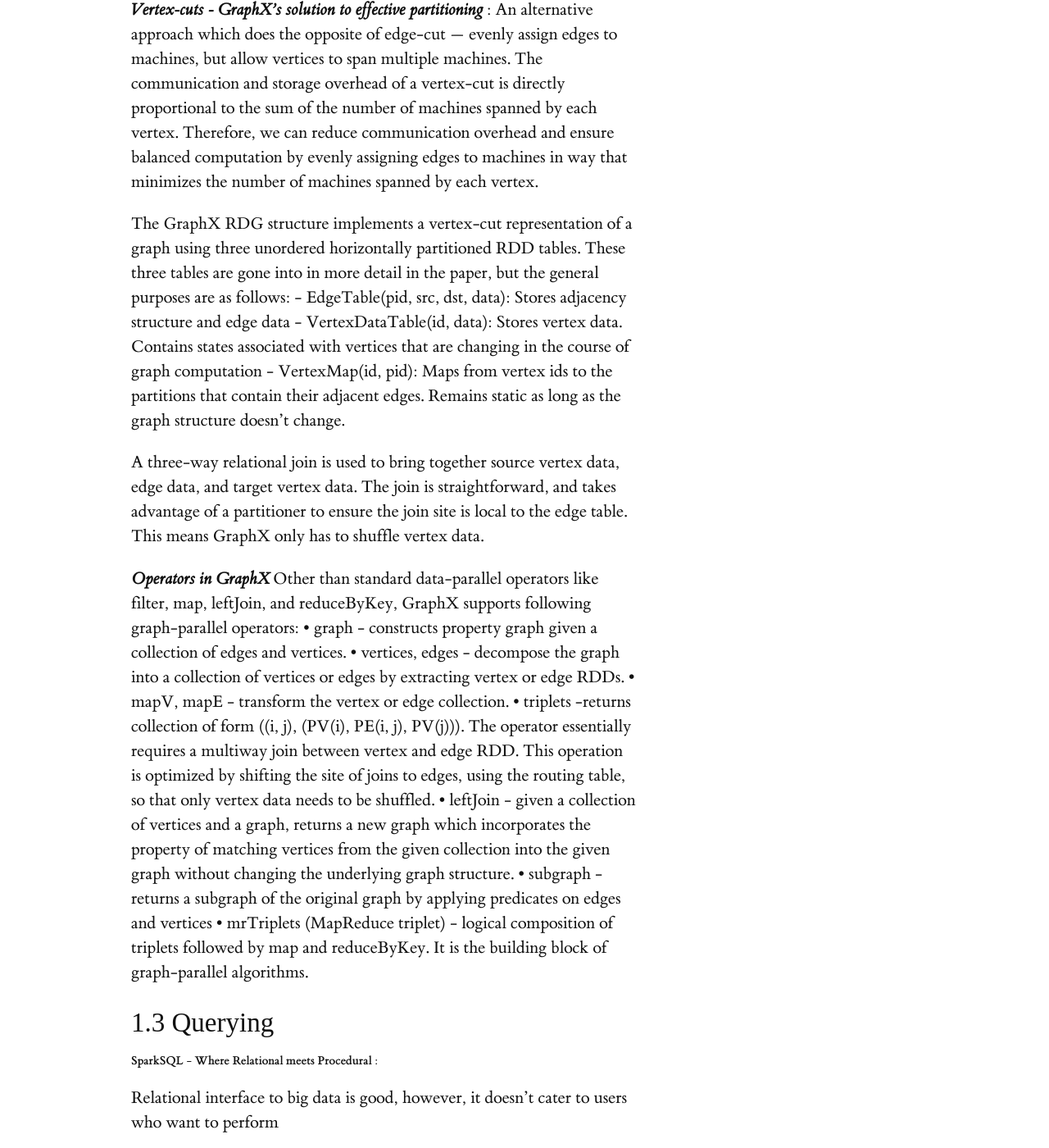
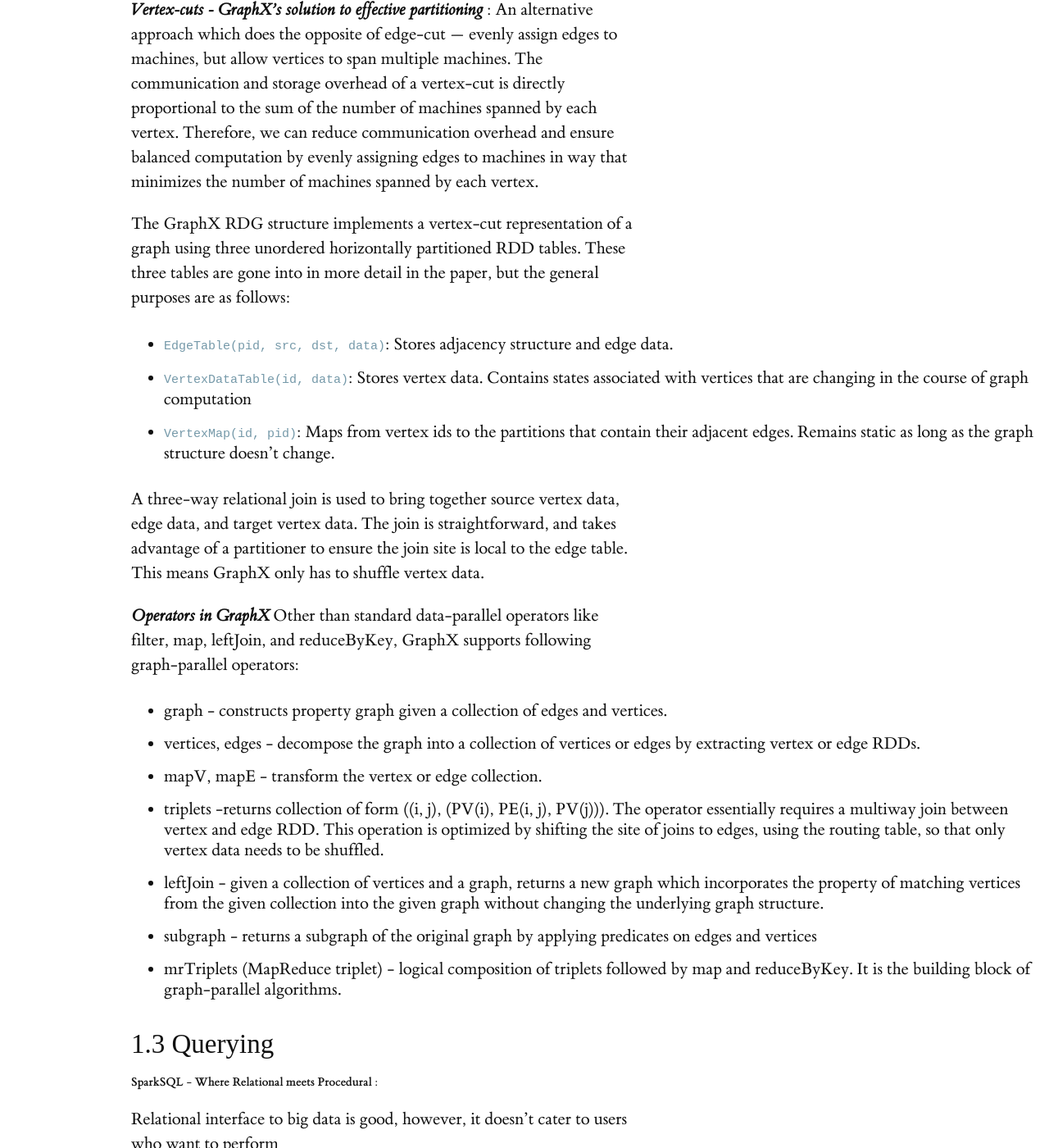
Before and after one commit to heathermiller/dist-prog-book, a Jekyll site: the page built from chapter/8/big-data.md, in a window 1280 px wide and 1400 px high, scrolled down 14248 px. Shown: the whole window at 82% size. Built offline with Jekyll 4.4.1, drawn with Linux system fonts in a browser that asks for light colours; some web fonts are replaced; formulas are drawn with MathJax 3.

Commit message:
ensuring correctness in alignment

```diff
--- a/chapter/8/big-data.md
+++ b/chapter/8/big-data.md
@@ -238,21 +238,23 @@
 ***Vertex-cuts - GraphX’s solution to effective partitioning*** : An alternative approach which does the opposite of edge-cut — evenly assign edges to machines, but allow vertices to span multiple machines. The communication and storage overhead of a vertex-cut is directly proportional to the sum of the number of machines spanned by each vertex. Therefore, we can reduce communication overhead and ensure balanced computation by evenly assigning edges to machines in way that minimizes the number of machines spanned by each vertex.
 
 The GraphX RDG structure implements a vertex-cut representation of a graph using three unordered horizontally partitioned RDD tables. These three tables are gone into in more detail in the paper, but the general purposes are as follows:
-	- EdgeTable(pid, src, dst, data): Stores adjacency structure and edge data
-	- VertexDataTable(id, data): Stores vertex data. Contains states associated with vertices that are changing in the course of graph computation
-	- VertexMap(id, pid): Maps from vertex ids to the partitions that contain their adjacent edges. Remains static as long as the graph structure doesn’t change.
+
+- `EdgeTable(pid, src, dst, data)`: Stores adjacency structure and edge data.
+-  `VertexDataTable(id, data)`: Stores vertex data. Contains states associated with vertices that are changing in the course of graph computation
+- `VertexMap(id, pid)`: Maps from vertex ids to the partitions that contain their adjacent edges. Remains static as long as the graph structure doesn’t change.
 
 A three-way relational join is used to bring together source vertex data, edge data, and target vertex data. The join is straightforward, and takes advantage of a partitioner to ensure the join site is local to the edge table. This means GraphX only has to shuffle vertex data.
 
 ***Operators in GraphX***
 Other than standard data-parallel operators like filter, map, leftJoin, and reduceByKey, GraphX supports following graph-parallel operators:
-	•	graph - constructs property graph given a collection of edges and vertices.
-	•	vertices, edges - decompose the graph into a collection of vertices or edges by extracting vertex or edge RDDs.
-	•	mapV, mapE - transform the vertex or edge collection.
-	•	triplets -returns collection of form ((i, j), (PV(i), PE(i, j), PV(j))). The operator essentially requires a multiway join between vertex and edge RDD. This operation is optimized by shifting the site of joins to edges, using the routing table, so that only vertex data needs to be shuffled.
-	•	leftJoin - given a collection of vertices and a graph, returns a new graph which incorporates the property of matching vertices from the given collection into the given graph without changing the underlying graph structure.
-	•	subgraph - returns a subgraph of the original graph by applying predicates on edges and vertices
-	•	mrTriplets (MapReduce triplet) - logical composition of triplets followed by map and reduceByKey. It is the building block of graph-parallel algorithms.
+
+- graph - constructs property graph given a collection of edges and vertices.
+- vertices, edges - decompose the graph into a collection of vertices or edges by extracting vertex or edge RDDs.
+- mapV, mapE - transform the vertex or edge collection.
+- triplets -returns collection of form ((i, j), (PV(i), PE(i, j), PV(j))). The operator essentially requires a multiway join between vertex and edge RDD. This operation is optimized by shifting the site of joins to edges, using the routing table, so that only vertex data needs to be shuffled.
+- leftJoin - given a collection of vertices and a graph, returns a new graph which incorporates the property of matching vertices from the given collection into the given graph without changing the underlying graph structure.
+- subgraph - returns a subgraph of the original graph by applying predicates on edges and vertices
+- mrTriplets (MapReduce triplet) - logical composition of triplets followed by map and reduceByKey. It is the building block of graph-parallel algorithms.
 
 
 ### 1.3 Querying
```
